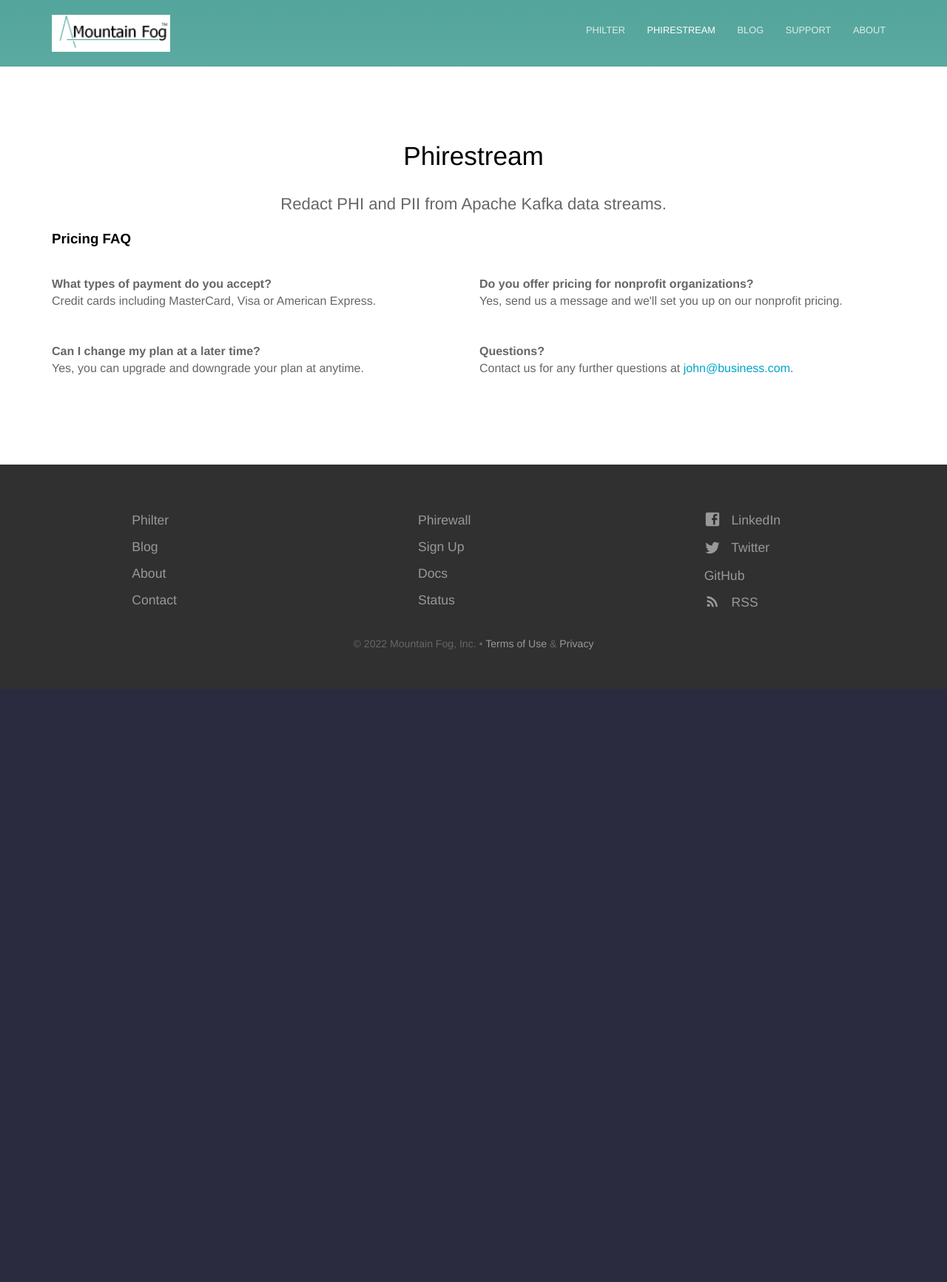
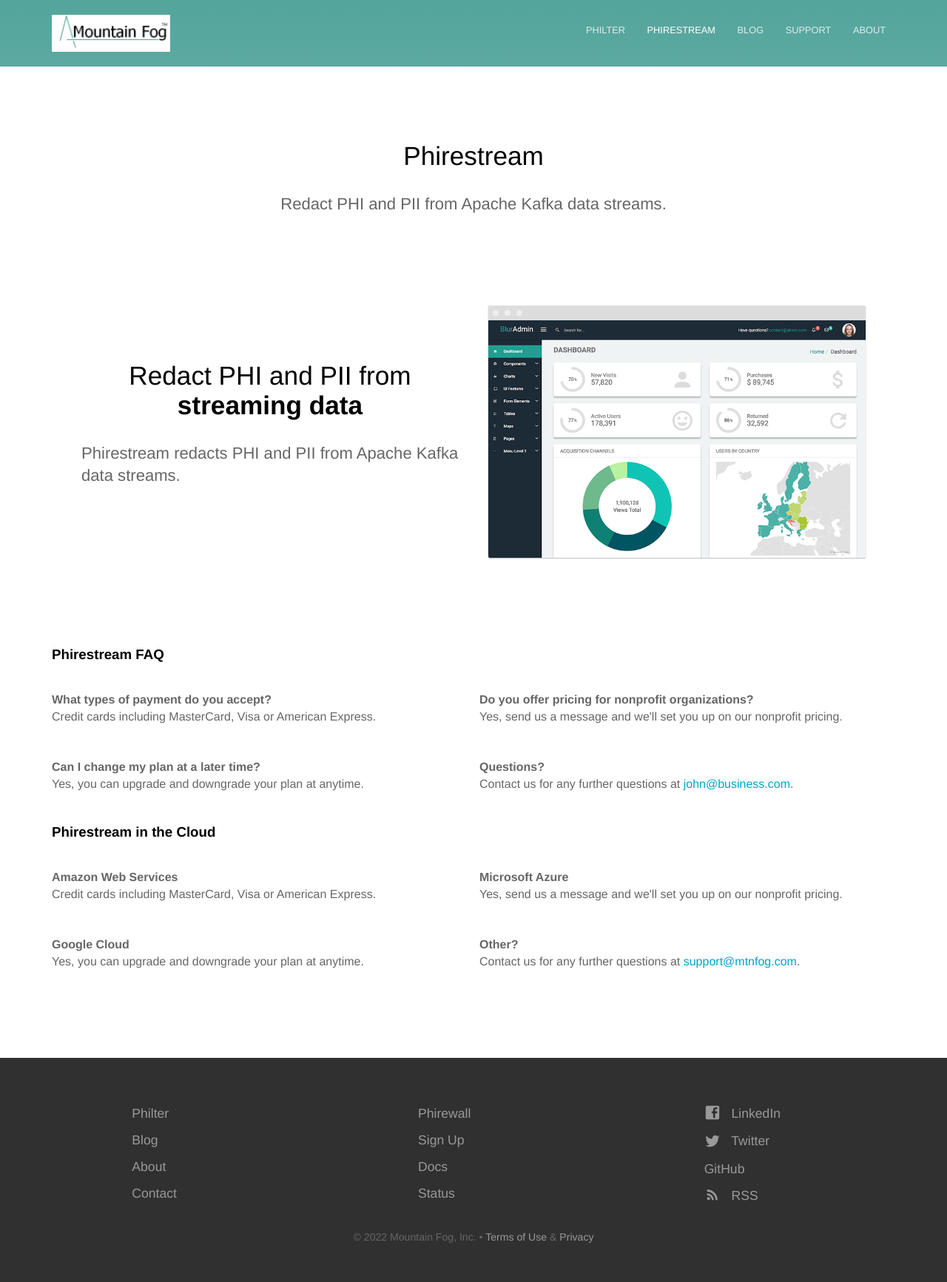
Before and after one commit to mtnfog/mtnfog-website, a Jekyll site: the page built from phirestream.html, in a window 1280 px wide. Shown: the whole page at 74% size. Built offline with Jekyll 4.4.1, drawn with Linux system fonts in a browser that asks for light colours; before the commit the page ends 931 px from its top, so only the background shows below that.

Commit message:
Updating pages.

```diff
--- a/_sass/elements.scss
+++ b/_sass/elements.scss
@@ -1,5 +1,5 @@
 html {
-	background: #2b2b40;
+	background: #303030;
 }
 
 html, body {
--- a/phirestream.html
+++ b/phirestream.html
@@ -11,10 +11,33 @@ faq:
     answer: Yes, send us a message and we'll set you up on our nonprofit pricing.
   - question: Questions?
     answer: Contact us for any further questions at <a href="#">john@business.com</a>.
+clouds:
+  - question: Amazon Web Services
+    answer: Credit cards including MasterCard, Visa or American Express.
+  - question: Google Cloud
+    answer: Yes, you can upgrade and downgrade your plan at anytime.
+  - question: Microsoft Azure
+    answer: Yes, send us a message and we'll set you up on our nonprofit pricing.
+  - question: Other?
+    answer: Contact us for any further questions at <a href="mailto:support@mtnfog.com">support@mtnfog.com</a>.
 ---
 
+<div class="content">
+	<section>
+		<div class="container flex">
+			<div class="text editable">
+				<h2>Redact PHI and PII from <strong>streaming data</strong></h2>
+				<p>Phirestream redacts PHI and PII from Apache Kafka data streams.</p>
+			</div>
+			<div class="image">
+				<img src="{{ site.baseurl }}/images/dashboard.png" alt="Screenshot" class="screenshot editable" />
+			</div>
+		</div>
+	</section>
+</div>
+
 {% if page.faq %}
-	<h3>Pricing FAQ</h3>
+	<h3>Phirestream FAQ</h3>
 	<dl class="faq">
 		{% for item in page.faq %}
 			<div>
@@ -24,3 +47,13 @@ faq:
 		{% endfor %}
 	</dl>
 {% endif %}
+
+<h3>Phirestream in the Cloud</h3>
+<dl class="faq">
+	{% for item in page.clouds %}
+	<div>
+		<dt>{{ item.question }}</dt>
+		<dd>{{ item.answer }}</dd>
+	</div>
+	{% endfor %}
+</dl>
```
Also changed, not shown: philter.html (+34 -1 lines).
